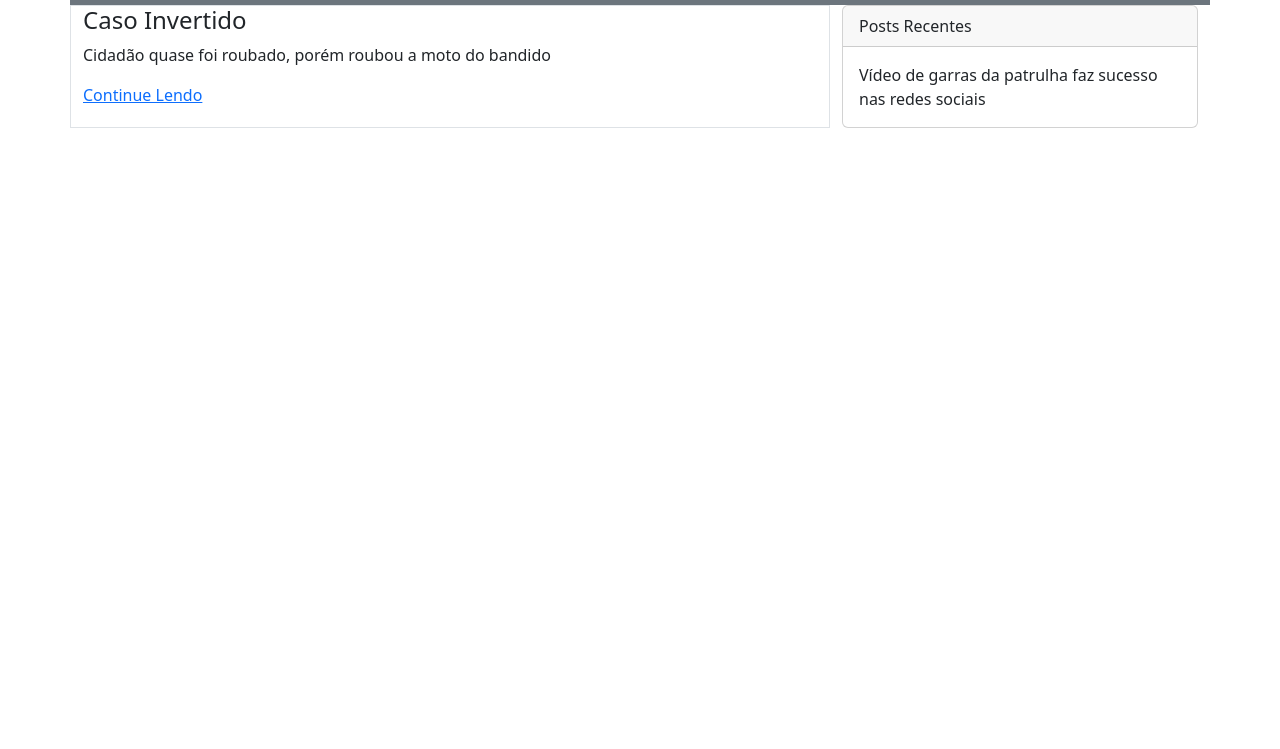
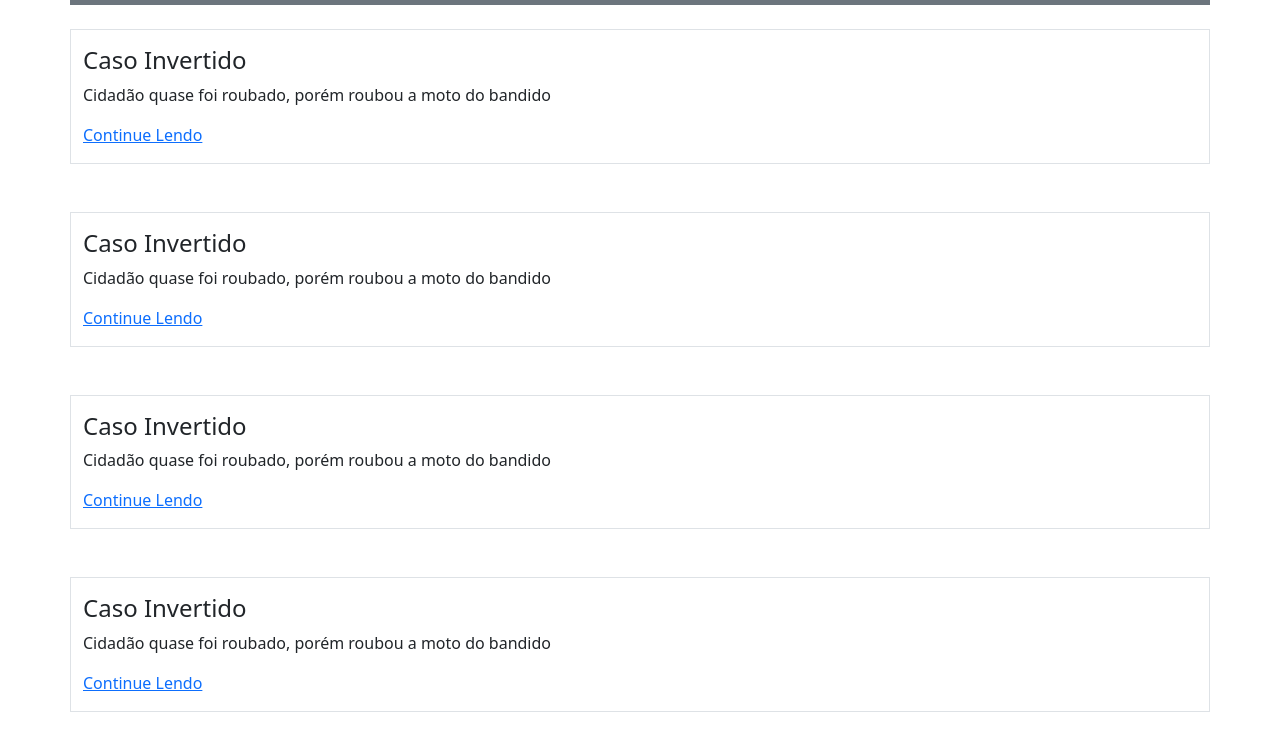
Before and after one commit to lucasmendesz1/digital-blog, a plain HTML site: page index.html in a window 1280 px wide. Shown: the part 51-800 px from the top of the page. Drawn offline with nearby package versions, Linux system fonts and the light colour scheme.

Commit message:
removendo aside e adicionando mais 3 posts

```diff
--- a/index.html
+++ b/index.html
@@ -35,7 +35,7 @@
     </header>
     <main class="container">
         <div class="row">
-           <div class="col-8 border">
+           <div class="col border my-4 py-3">
               <div>
                 <h4>Caso Invertido</h4>
                 <p>Cidadão quase foi roubado, porém roubou a moto do bandido</p>
@@ -43,17 +43,43 @@
             </div>
 
            </div>
-           <aside class="col">
-              <div class="card">
-                  <div class="card-header">
-                    Posts Recentes
-                </div>
 
-                <div class="card-body">
-                    Vídeo de garras da patrulha faz sucesso nas redes sociais
-                </div>
-              </div>
-           </aside>
+        </div>
+
+        <div class="row">
+           <div class="col border my-4 py-3">
+              <div>
+                <h4>Caso Invertido</h4>
+                <p>Cidadão quase foi roubado, porém roubou a moto do bandido</p>
+               <a href="#">Continue Lendo</a>
+            </div>
+
+           </div>
+
+        </div>
+
+        <div class="row">
+           <div class="col border my-4 py-3">
+              <div>
+                <h4>Caso Invertido</h4>
+                <p>Cidadão quase foi roubado, porém roubou a moto do bandido</p>
+               <a href="#">Continue Lendo</a>
+            </div>
+
+           </div>
+
+        </div>
+
+        <div class="row">
+           <div class="col border my-4 py-3">
+              <div>
+                <h4>Caso Invertido</h4>
+                <p>Cidadão quase foi roubado, porém roubou a moto do bandido</p>
+               <a href="#">Continue Lendo</a>
+            </div>
+
+           </div>
+
         </div>
     </main>
 
```
